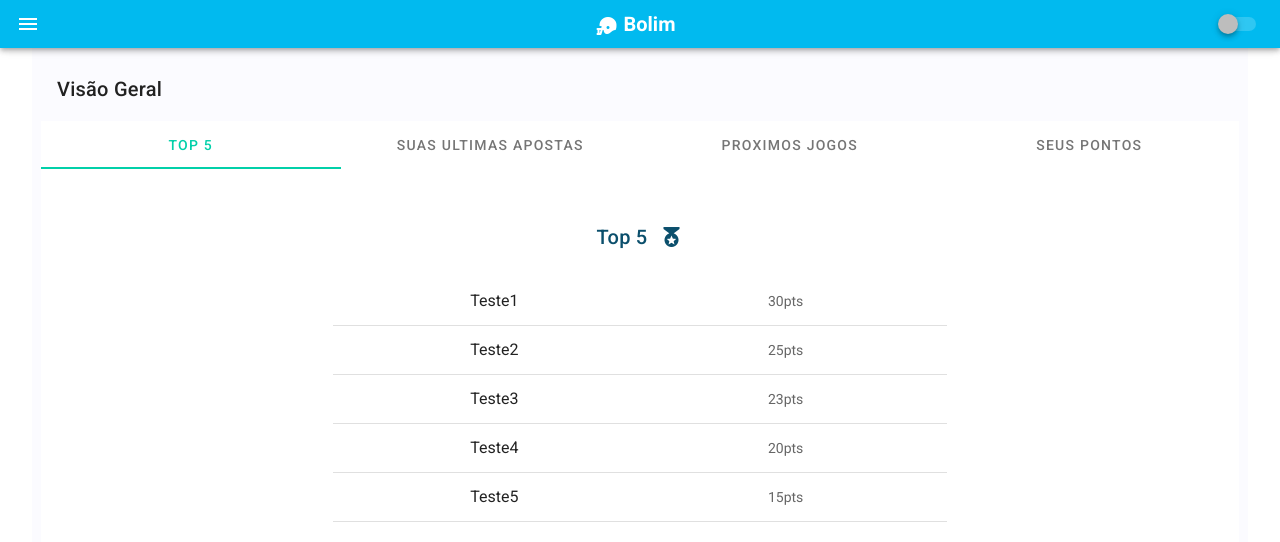
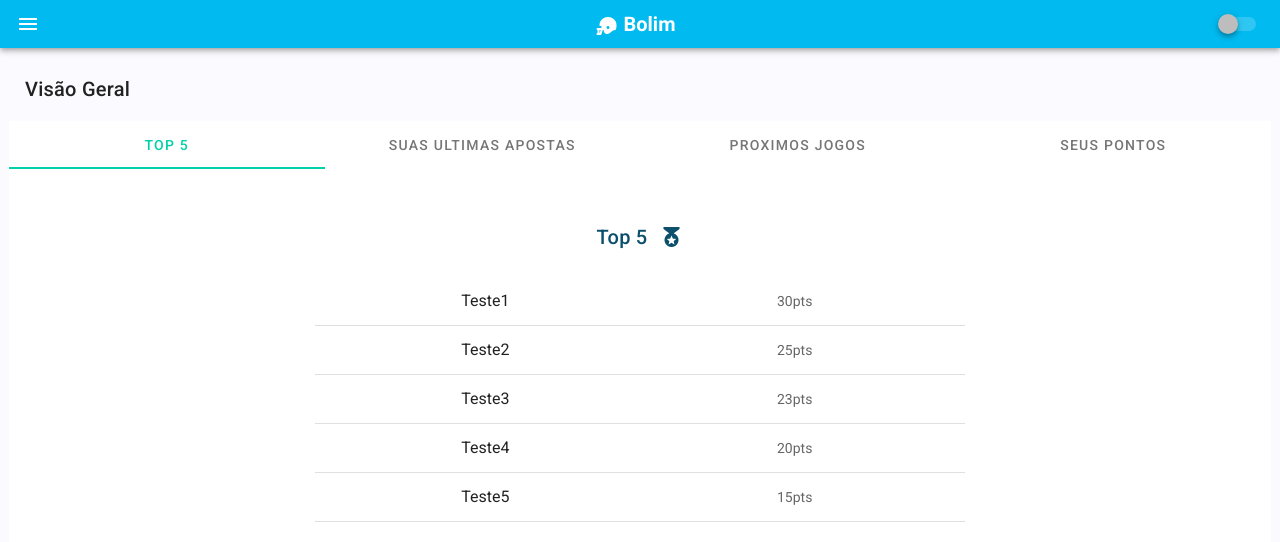
Before and after one commit to ArthurBottcher/Bolim, a Vue app: page /dashboard in a window 1280 px wide. Shown: the top 542 px of the page. Built offline with nearby package versions, Linux system fonts and the light colour scheme.

Commit message:
ajuste card dashboard

```diff
--- a/src/views/Dashboard.vue
+++ b/src/views/Dashboard.vue
@@ -8,7 +8,7 @@
     >
       <!-- <AvbSideMenu /> -->
       <v-card
-        width="95%"
+        width="100%"
         elevation="0"
         outlined
         class="pa-2 mx-auto"
```
